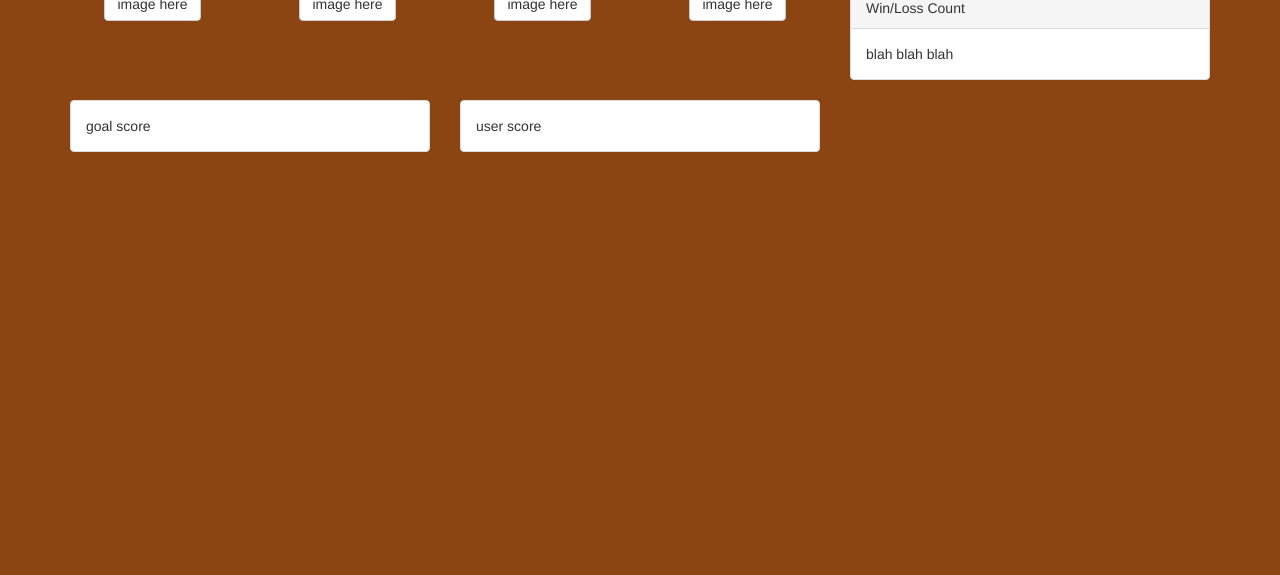
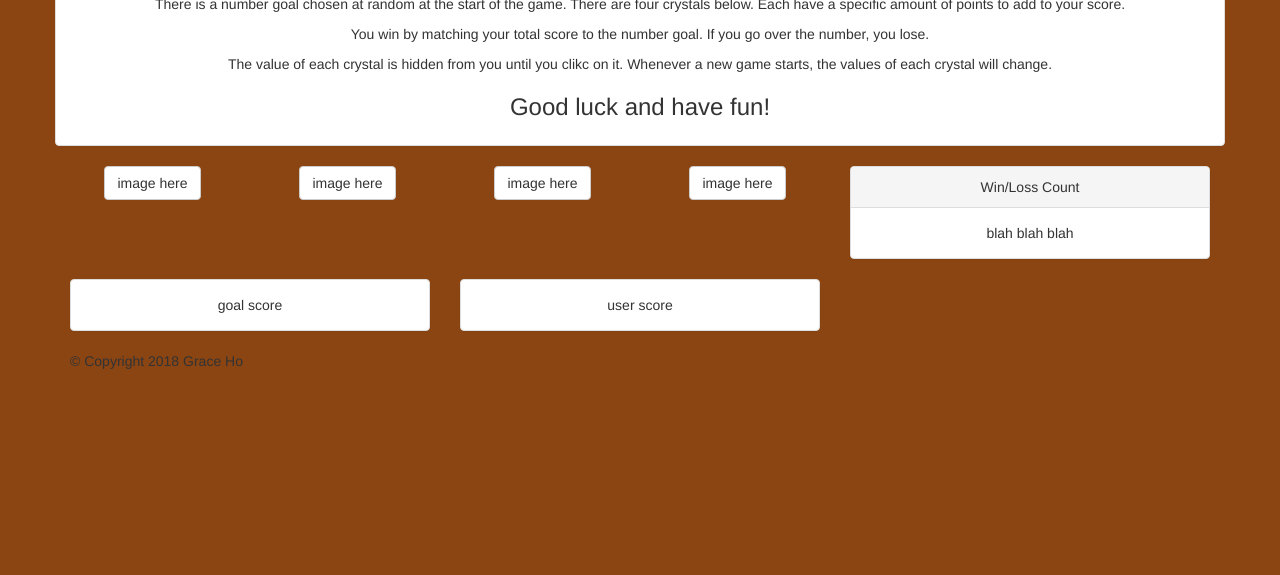
Before and after one commit to rainczech/week-4-game, a plain HTML site: page index.html in a window 1280 px wide. Shown: the part 225-800 px from the top of the page. Drawn offline with nearby package versions, Linux system fonts and the light colour scheme.

Commit message:
added play instructions

```diff
--- a/assets/css/style.css
+++ b/assets/css/style.css
@@ -3,7 +3,8 @@ body {
 }
 btn {
     text-align: center;
-    margin-left: auto;
-    margin-right: auto;
+}
 
+.panel {
+    text-align: center;
 }
--- a/index.html
+++ b/index.html
@@ -20,8 +20,12 @@
     <div class="container">
         <div class="row">
             <div class="panel panel-default">
-                <div class="panel-body">
-                    Instructions for the game
+                <div class="panel-body" id="instructions">
+                    <h2>How To Play</h2>
+                    <p>There is a number goal chosen at random at the start of the game. There are four crystals below. Each have a specific amount of points to add to your score.</p>
+                    <p>You win by matching your total score to the number goal. If you go over the number, you lose.</p>
+                    <p>The value of each crystal is hidden from you until you clikc on it. Whenever a new game starts, the values of each crystal will change.</p>
+                    <h3>Good luck and have fun!</h3>
                 </div>
             </div>
         </div>
@@ -66,10 +70,7 @@
                </div>
            </div>
         </div>
-
-
-
-
+        <footer> © Copyright 2018 Grace Ho</footer>
 
 
     </div>
```
